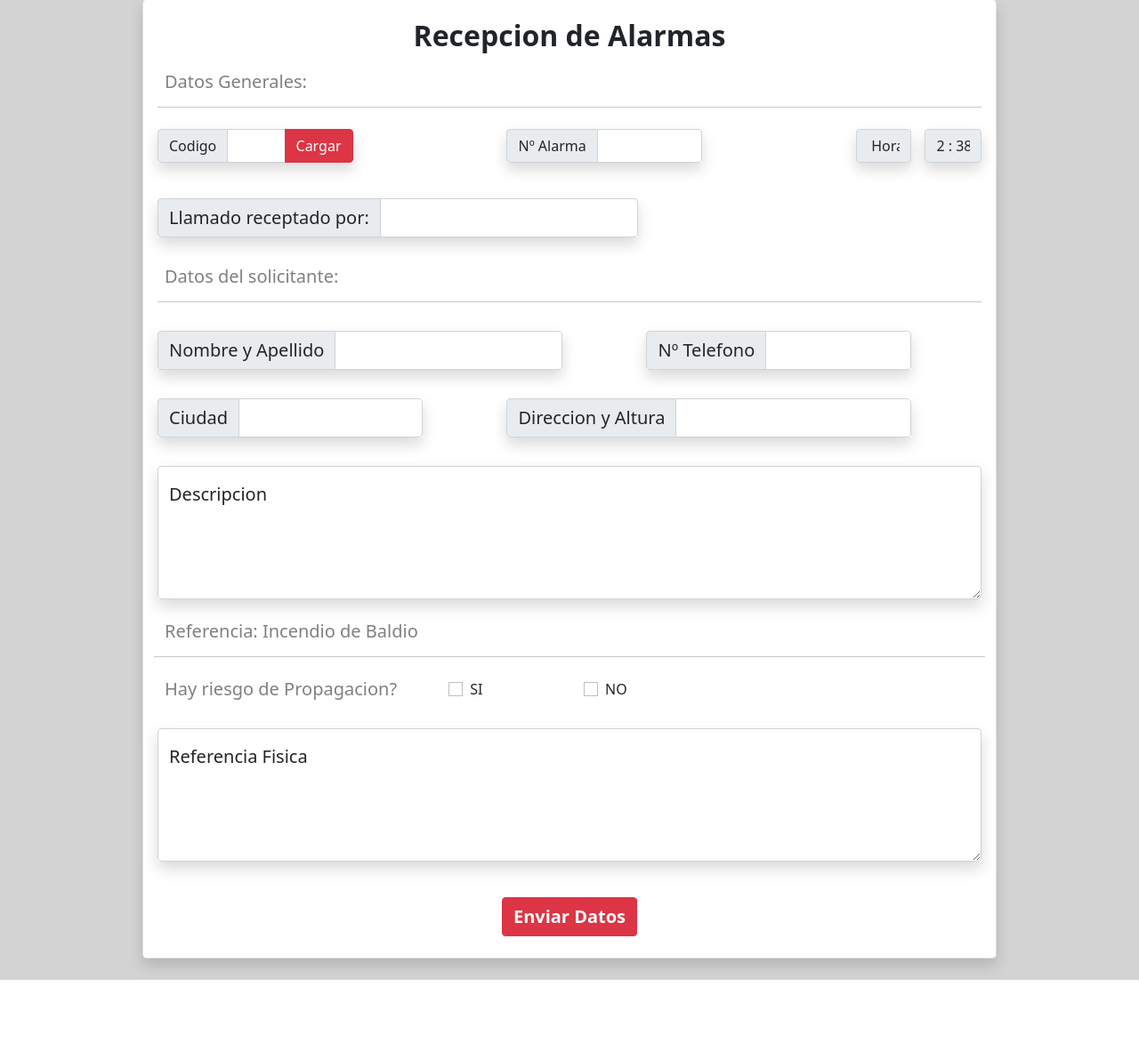
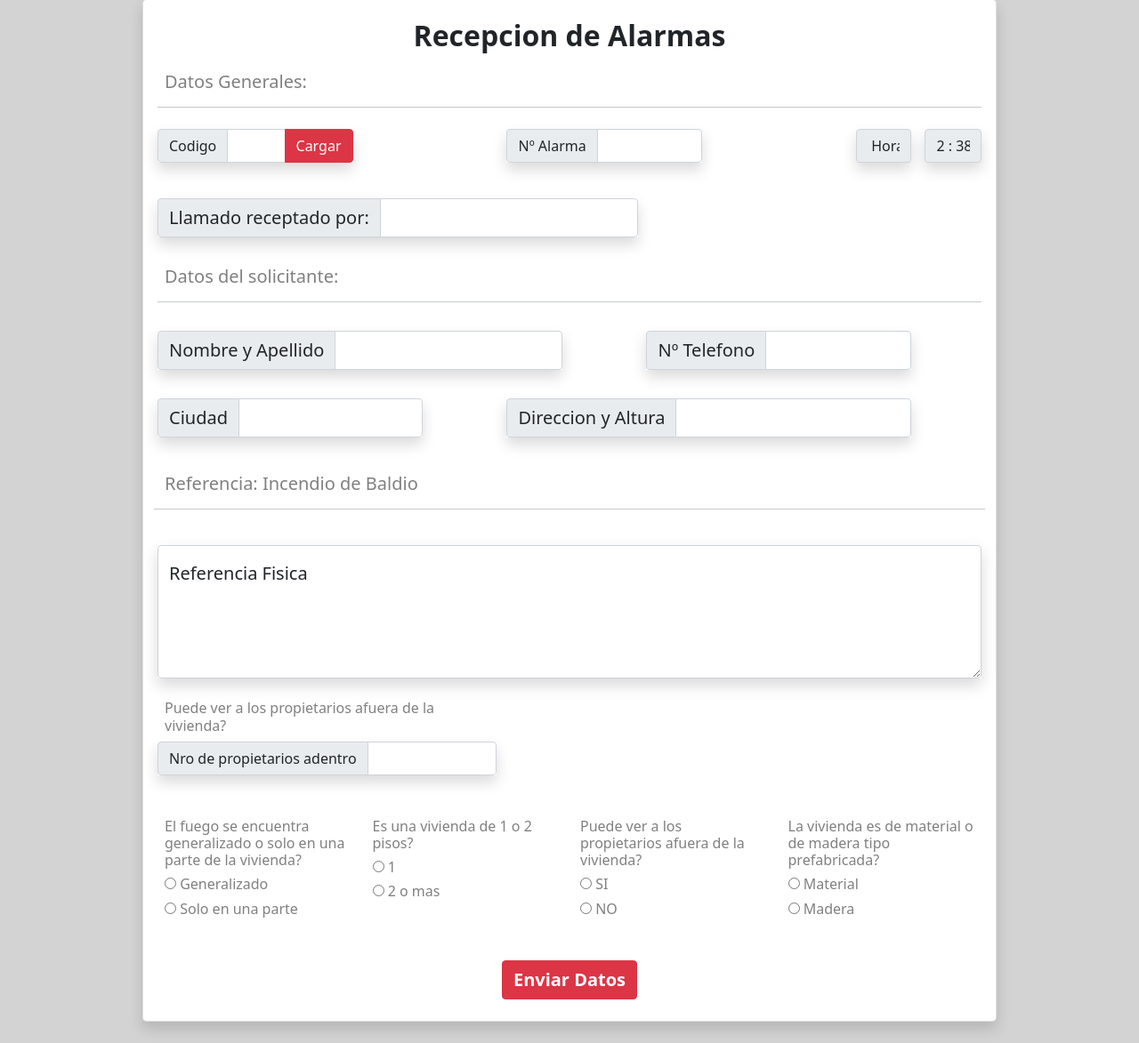
Before and after one commit to GibertSalva/RepoBurbuja2, a Django app: page / in a window 1280 px wide. Shown: the part 85-1258 px from the top of the page at 89% size. Before the commit the page ends 1187 px from the top, so only its background shows below. Run offline with Django 3.2, Linux system fonts and the light colour scheme; parts of the project's set-up code (start-up, migrations or seed data) failed here and were passed over.

Commit message:
Codigo 10-13

```diff
--- a/FocusBV/templates/home.html
+++ b/FocusBV/templates/home.html
@@ -116,12 +116,7 @@
     </div>
     <span></span>
 
-    <div class="col-12  ">
-        <div class="form-floating shadow fs-5">
-            <textarea class="form-control " placeholder="Leave a comment here" id="floatingTextarea2" style="height: 150px"></textarea>
-            <label for="floatingTextarea2 ">Descripcion </label>
-        </div>
-    </div>
+
 
     <!-- Fin del codigo general -->
 </div>
@@ -195,7 +190,7 @@
 </div>
 
 <!-- Codigo 10-11 -->
-<div id="cod10-11">
+<div id="cod10-11" style="display: none;">
 
     <div class=" row g-2 ">
 
@@ -227,6 +222,88 @@
         </div>
     </div>
 
+</div>
+
+<!-- Codigo 10-13 -->
+<div id="cod10-11">
+    <div class=" row g-2 ">
+
+        <span>
+            <div class=" col-12 ">
+                <p class="h6 fs-5 mx-2 " style="color: grey;"> Referencia: Incendio de Baldio </p>
+            </div>
+        </span>
+        <hr>
+
+        <div class="col-12 mt-4 ">
+            <div class="form-floating shadow fs-5">
+                <textarea class="form-control " placeholder="Leave a comment here" id="floatingTextarea2" style="height: 150px"></textarea>
+                <label for="floatingTextarea2 ">Referencia Fisica </label>
+            </div>
+        </div>
+
+
+
+        <div class=" col-5 mt-4 mb-4">
+            <p class="  h6 fs-7 mx-2 " style="color: grey "> Puede ver a los propietarios afuera de la vivienda? </p>
+            <div class=" input-group shadow">
+                <span class="input-group-text fs-7" id="addon-wrapping "> Nro de propietarios adentro </span>
+                <input type="text" class="form-control fs-6" aria-describedby="addon-wrapping">
+            </div>
+        </div>
+
+        <div class="col-7 ">
+            <input type="text" class="form-control invisible" placeholder="Last name" aria-label=" name">
+        </div>
+
+        <div class="col-3 mt-4">
+            <p class="  h6 fs-7 mx-2 " style="color: grey "> El fuego se encuentra generalizado o solo en una parte de la vivienda?</p>
+            <div class="custom-control custom-radio mx-2 h6" style="color: grey;">
+                <input type="radio" id="customRadio1" name="customRadio" class="custom-control-input">
+                <label class="custom-control-label" for="customRadio1">Generalizado</label>
+            </div>
+            <div class="custom-control custom-radio mx-2 h6" style="color: grey;">
+                <input type="radio" id="customRadio2" name="customRadio" class="custom-control-input">
+                <label class="custom-control-label" for="customRadio2">Solo en una parte</label>
+            </div>
+        </div>
+
+        <div class="col-3 mt-4">
+            <p class="  h6 fs-7 mx-2 " style="color: grey "> Es una vivienda de 1 o 2 pisos? </p>
+            <div class="custom-control custom-radio mx-2 h6" style="color: grey;">
+                <input type="radio" id="customRadio1" name="customRadio" class="custom-control-input">
+                <label class="custom-control-label" for="customRadio1">1</label>
+            </div>
+            <div class="custom-control custom-radio mx-2 h6" style="color: grey;">
+                <input type="radio" id="customRadio2" name="customRadio" class="custom-control-input">
+                <label class="custom-control-label" for="customRadio2">2 o mas</label>
+            </div>
+        </div>
+
+        <div class="col-3 mt-4">
+            <p class="  h6 fs-7 mx-2 " style="color: grey "> Puede ver a los propietarios afuera de la vivienda? </p>
+            <div class="custom-control custom-radio mx-2 h6" style="color: grey;">
+                <input type="radio" id="customRadio1" name="customRadio" class="custom-control-input">
+                <label class="custom-control-label" for="customRadio1">SI</label>
+            </div>
+            <div class="custom-control custom-radio mx-2 h6" style="color: grey;">
+                <input type="radio" id="customRadio2" name="customRadio" class="custom-control-input">
+                <label class="custom-control-label" for="customRadio2">NO</label>
+            </div>
+        </div>
+
+        <div class="col-3 mt-4">
+            <p class="  h6 fs-7 mx-2 " style="color: grey "> La vivienda es de material o de madera tipo prefabricada? </p>
+            <div class="custom-control custom-radio mx-2 h6" style="color: grey;">
+                <input type="radio" id="customRadio1" name="customRadio" class="custom-control-input">
+                <label class="custom-control-label" for="customRadio1">Material</label>
+            </div>
+            <div class="custom-control custom-radio mx-2 h6" style="color: grey;">
+                <input type="radio" id="customRadio2" name="customRadio" class="custom-control-input">
+                <label class="custom-control-label" for="customRadio2">Madera</label>
+            </div>
+        </div>
+    </div>
 </div>
 
 <!-- Codigo 20-20 -->
```
